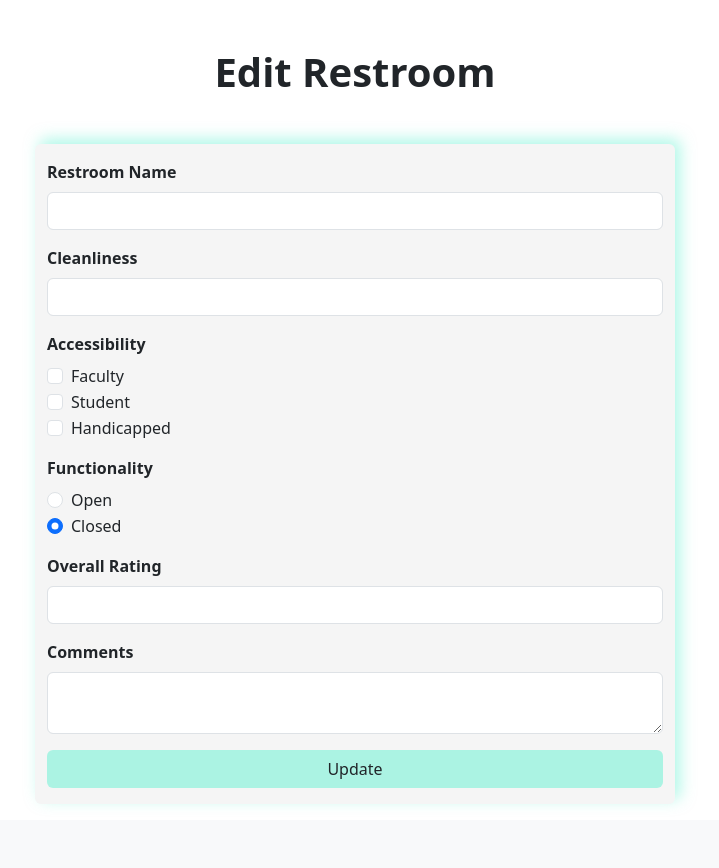
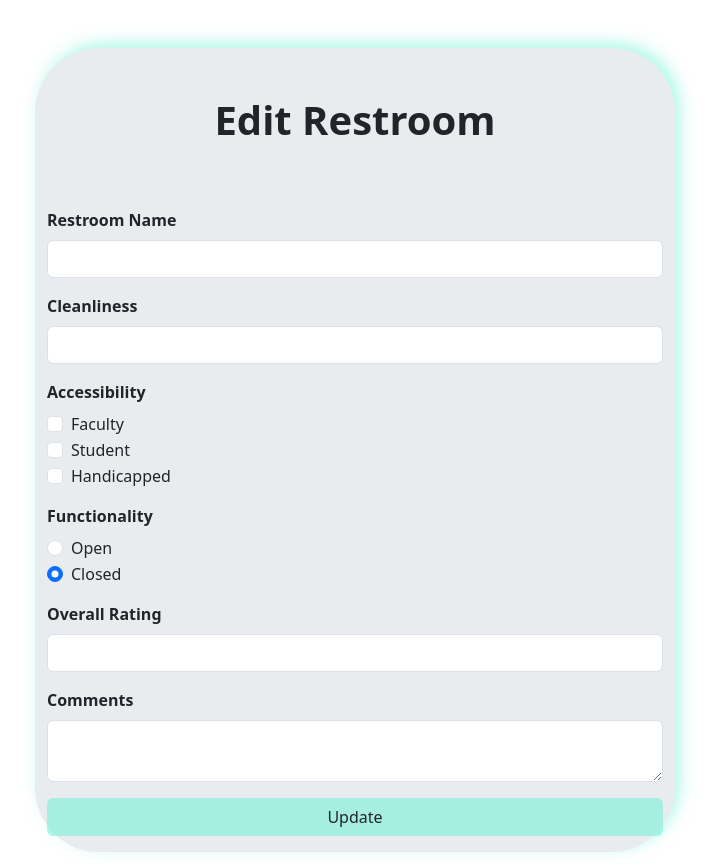
Before and after one commit to mustafaap/Niners-United-Classroom-Tracker-ITSC-3155-Final-Project, a Flask app: page /restroom/1/edit in a window 1280 px wide. Shown: the part 56-924 px from the top of the page, without its empty margins (285-1004 px from the left). Before the commit the page ends 858 px from the top, so only its background shows below. Run offline with Flask 3, Linux system fonts and the light colour scheme; data that the repository does not hold is empty.

Commit message:
Matched styling

```diff
--- a/templates/edit_restroom.html
+++ b/templates/edit_restroom.html
@@ -2,9 +2,9 @@
 {% block title %} NUTT | Edit {% endblock %}
 
 {% block body %}
-<h1 class="text-center m-5 fw-bold">Edit Restroom</h1>
 
-<div class="container rounded w-50 box-shadow" style="background-color: #f5f5f5">
+<div class="container-fluid w-50 bg-body-secondary box-shadow" style="border-radius: 4rem;">
+<h1 class="m-5 text-center fw-bold pt-5">Edit Restroom</h1>
 <form method="post" action="/restroom/{{ rating.rating_id }}">
     <div class="mb-3 pt-3">
         <label for="restroom" class="form-label fw-bold">Restroom Name</label>
```
